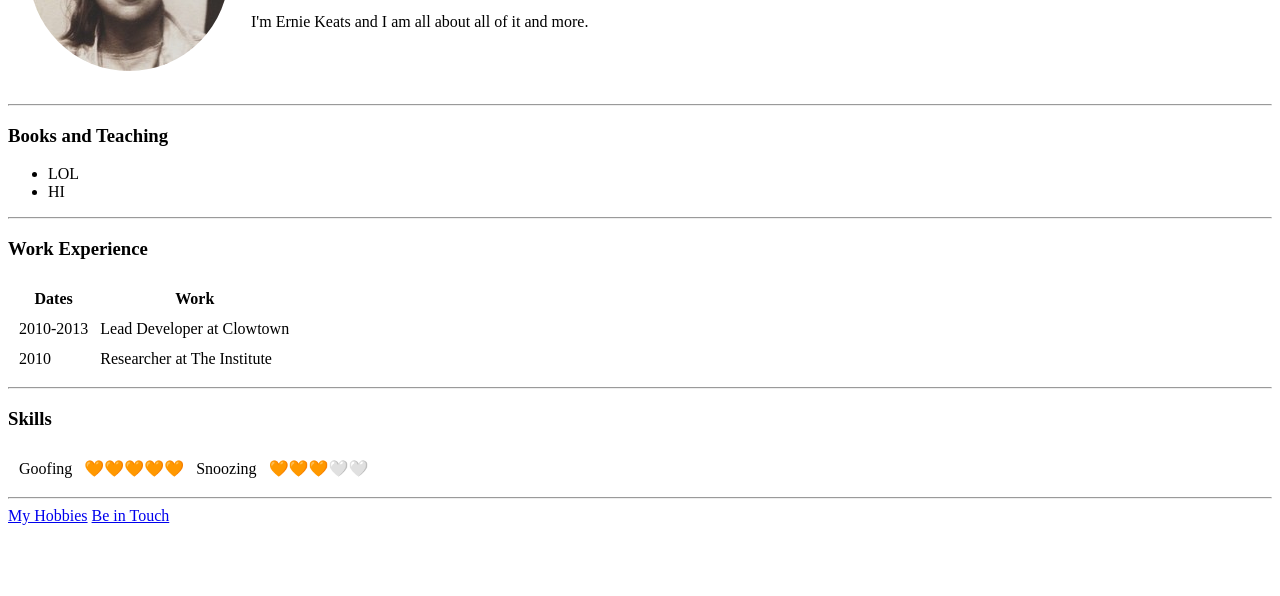
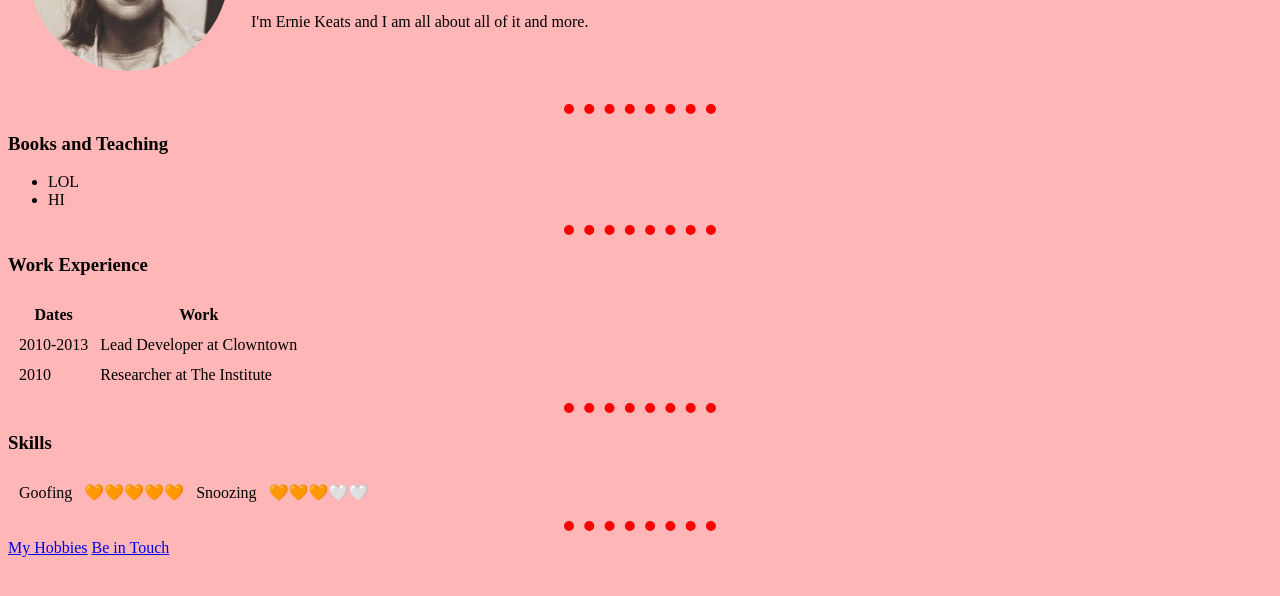
Before and after one commit to erniekeats/cv, a plain HTML site: page index.html in a window 1280 px wide. Shown: the part 158-754 px from the top of the page. Drawn offline with Linux system fonts and the light colour scheme.

Commit message:
Add files via upload

```diff
--- a/index.html
+++ b/index.html
@@ -4,15 +4,32 @@
 <head>
   <meta charset="utf-8">
   <title>♡Ernie's Site Baby</title>
+  <style>
+    body {
+      background-color: #ffb6b6;
+
+    }
+
+    hr {
+      border-style: none;
+      border-top-style: dotted;
+      border-color: red;
+      border-width: 10px;
+      width: 12%;
+
+    }
+  </style>
 </head>
 
 <body>
   <table cellspacing="20">
     <tr>
       <td><img src="images/circle-cropped.png"></td>
-      <td><h1>Ernie Keats</h1>
+      <td>
+        <h1>Ernie Keats</h1>
         <p><em>Founder and CT0 of <strong><a href="https://www.youtube.com/watch?v=VJP2aq33Ikc">Nibby's Beans</a></strong>.</em></p>
-      <p>I'm Ernie Keats and I am all about all of it and more.</p></td>
+        <p>I'm Ernie Keats and I am all about all of it and more.</p>
+      </td>
     </tr>
   </table>
   <hr>
@@ -33,7 +50,7 @@
     <tbody>
       <tr>
         <td>2010-2013</td>
-      <td>Lead Developer at Clowtown</td>
+        <td>Lead Developer at Clowntown</td>
       </tr>
       <tr>
         <td>2010</td>
```
Lines whose indentation alone changed are shown as unchanged.
